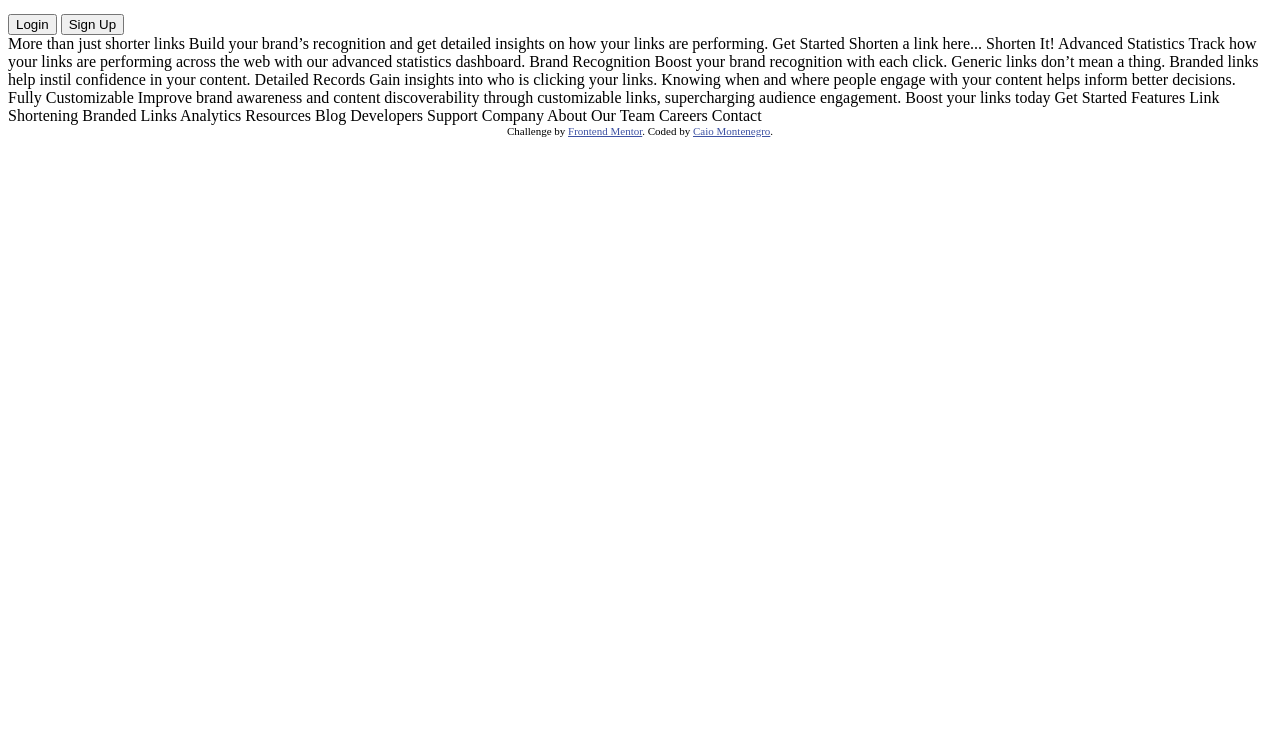
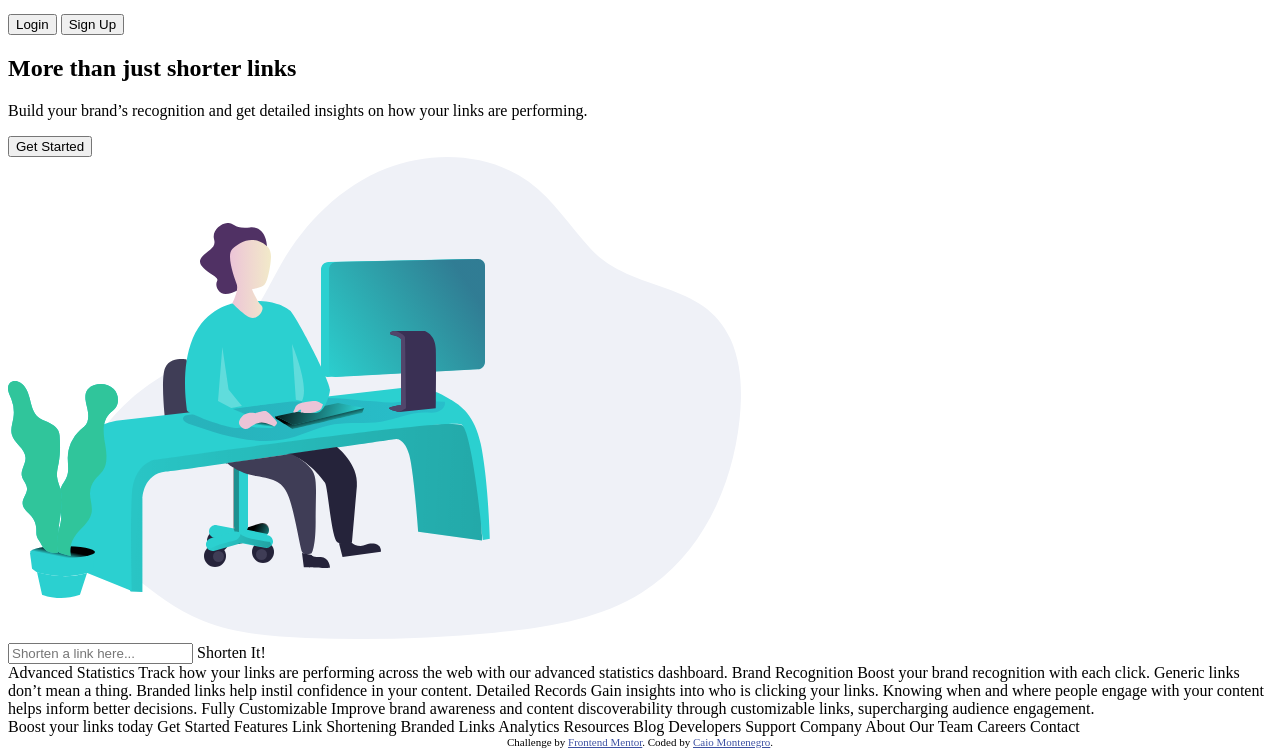
Before and after one commit to caiomontenegro/url-shortening-API, a plain HTML site: page index.html in a window 1280 px wide. Shown: the part 109-865 px from the top of the page. Before the commit the page ends 800 px from the top, so only its background shows below. Drawn offline with Linux system fonts and the light colour scheme.

Commit message:
Introduction HTML struture builded

```diff
--- a/index.html
+++ b/index.html
@@ -17,6 +17,7 @@
 
   <header>
     <nav class="nav">
+
       <ul class="nav__links">
         <li><a href="#" target="_self"><img src="images/logo.svg" alt=""></a></li>
         <li class="nav-link"><a href="#" target="_self">Features</a></li>
@@ -31,36 +32,45 @@
     </nav>
   </header>
 
-  More than just shorter links
+  <main>
 
+    <section class="introduction">
+      <div>
+        <h1 class="introduction__title">More than just shorter links</h1>
+        <p class="introduction__paragraph">
           Build your brand’s recognition and get detailed insights
           on how your links are performing.
+        </p>
+        <button>Get Started</button>
+      </div>
+      <div>
+        <img src="images/illustration-working.svg" alt="Person working image">
+      </div>
+    </section>
 
-  Get Started
+    <section>
+      <form action="">
+        <input type="text" placeholder="Shorten a link here..."></input>
+        Shorten It!
+      </form>
+    </section>
 
-  Shorten a link here...
-
-  Shorten It!
-
+    <section>
       Advanced Statistics
-
       Track how your links are performing across the web with our
       advanced statistics dashboard.
-
       Brand Recognition
-
       Boost your brand recognition with each click. Generic links don’t
       mean a thing. Branded links help instil confidence in your content.
-
       Detailed Records
-
       Gain insights into who is clicking your links. Knowing when and where
       people engage with your content helps inform better decisions.
-
       Fully Customizable
-
       Improve brand awareness and content discoverability through customizable
       links, supercharging audience engagement.
+    </section>
+
+  </main>
 
   Boost your links today
 
```
Lines whose indentation alone changed are shown as unchanged.
